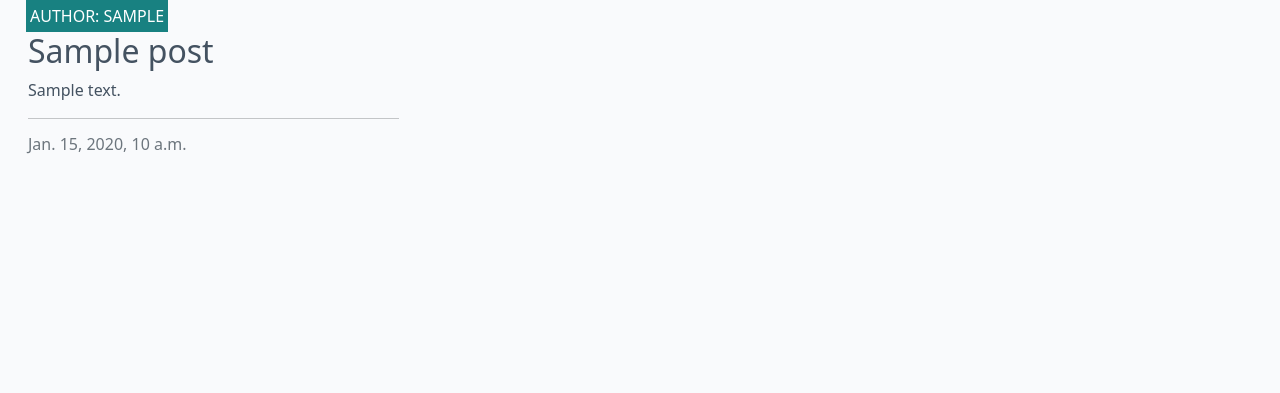
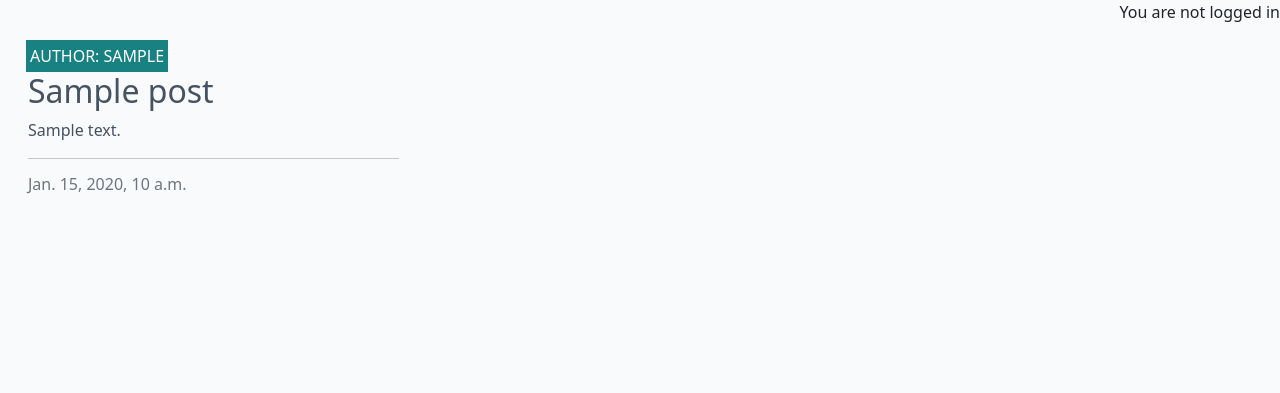
Before and after one commit to HughKeenan/django-blog, a Django app: page / in a window 1280 px wide. Shown: the part 60-453 px from the top of the page. Run offline with Django 4.2, Linux system fonts and the light colour scheme; tables that the repository leaves empty hold one stand-in row (values such as "Sample post").

Commit message:
display notification to let user know they are logged in

```diff
--- a/codestar/settings.py
+++ b/codestar/settings.py
@@ -28,7 +28,7 @@ TEMPLATES_DIR = os.path.join(BASE_DIR, 'templates')
 SECRET_KEY = os.environ.get("SECRET_KEY")
 
 # SECURITY WARNING: don't run with debug turned on in production!
-DEBUG = False
+DEBUG = True
 
 ALLOWED_HOSTS = ['8000-hughkeenan-djangoblog-453ie6lbo2p.ws.codeinstitute-ide.net','.herokuapp.com']
 
--- a/templates/base.html
+++ b/templates/base.html
@@ -73,6 +73,11 @@
     </nav>
 
     <main class="flex-shrink-0 main-bg">
+        {% if user.is_authenticated %}
+        <p class = "text-end md-3">You are logged in as {{user}}</p>
+        {% else %}
+        <p class = "text-end md-3">You are not logged in</p>
+        {%endif%}
 
         {% block content %}
         <!-- Content Goes here -->
```
